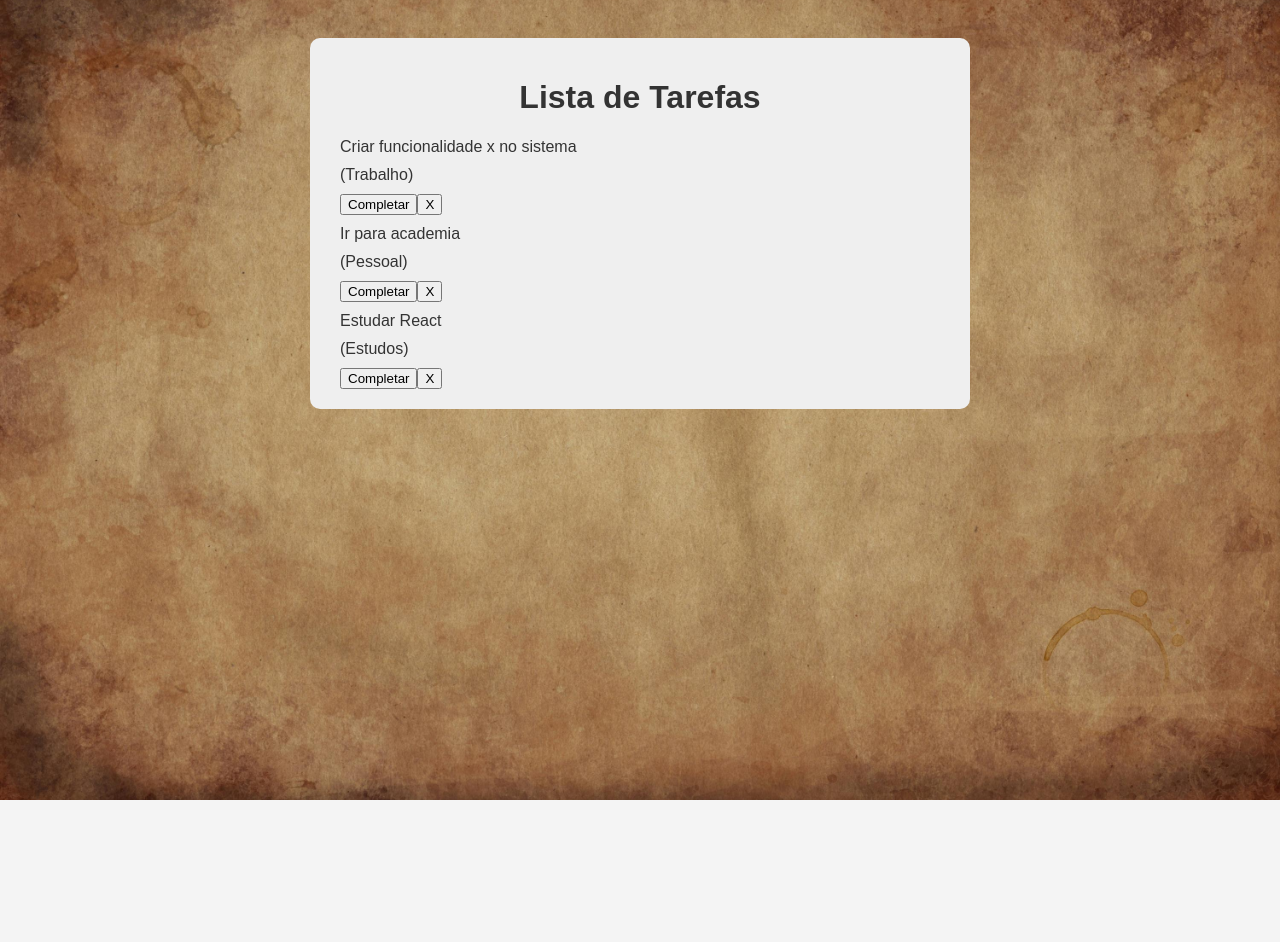
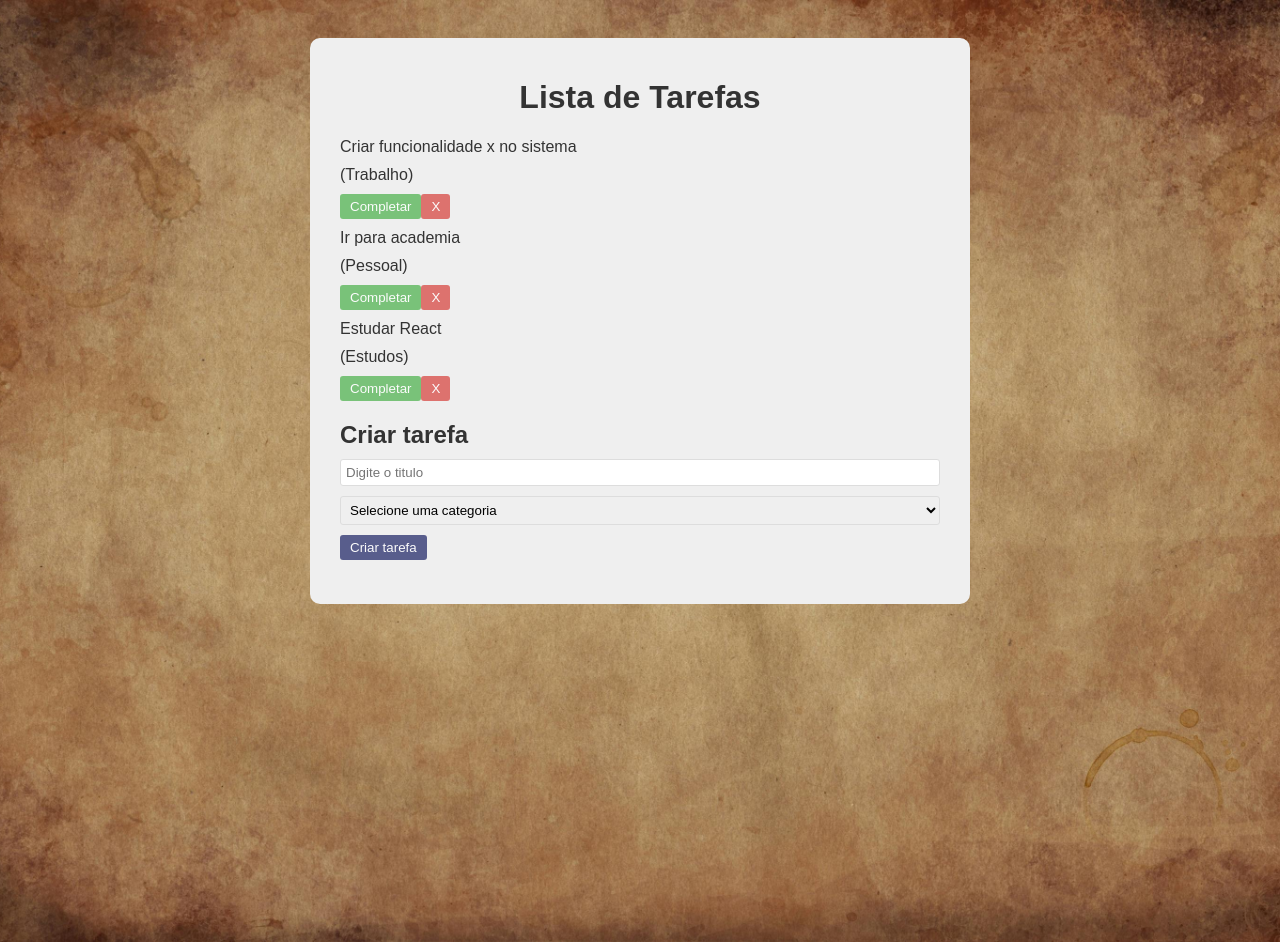
Before and after one commit to RogerioPortela94/Lista-de-tarefas-com-REACT, a React (Vite) app: page / in a window 1280 px wide. Before the commit the page ends 800 px from the top, so only its background shows below. Built offline with nearby package versions, Linux system fonts and the light colour scheme.

Commit message:
Criar nova tarefa
Função para criar nova tarefa na lista

```diff
--- a/src/App.css
+++ b/src/App.css
@@ -31,3 +31,38 @@
 input{
   box-sizing: border-box;
 }
+
+button{
+  background-color: #333974;
+  color: #fff;
+  padding: 5px 10px;
+  border: none;
+  border-radius: 3px;
+  cursor: pointer;
+  opacity: .8;
+  transition: .3s;
+}
+
+button:hover{
+  opacity: 1;
+}
+
+.complete{
+  background-color: #5cb85c;
+}
+
+.remove{
+  background-color: #d9534f;
+}
+
+.todo-form{
+  padding-bottom: 1.5rem;
+}
+
+input, select{
+  padding: 5px;
+  margin-bottom: 10px;
+  border: 1px solid #ddd;
+  border-radius: 3px;
+  width: 100%;
+}
--- a/src/App.jsx
+++ b/src/App.jsx
@@ -1,8 +1,10 @@
 import { useState } from 'react';
+import Todo from './components/Todo';
+import TodoForm from './components/TodoForm';
 import './App.css';
 
 function App() {
-  const [todos, setTodos] = useState([
+  const [todo, setTodo] = useState([
     {
       id: 1,
       text: "Criar funcionalidade x no sistema",
@@ -23,25 +25,28 @@
     }
   ]);
 
+  const addTodo = (text, category) =>{
+    const newTodos = [
+      ...todo,
+      {
+        id: Math.floor(Math.random()*10000),
+        text,
+        category,
+        isCompleted: false,
+      },
+    ];
+    setTodo(newTodos);
+  };
+
   return (
    <div className="app">
     <h1>Lista de Tarefas</h1>
     <div className='todo-lista'>
-      {todos.map((todos)=>(
-        <div className='todo'>
-          <div className='content'>
-            <p>{todos.text}</p>
-            <p className='category'>({todos.category})</p>
-          </div>
-          <div>
-            <button>Completar</button>
-            <button>X</button>
-          </div>
-        </div>
-      ))
-
-      }
+      {todo.map((todo)=>(
+        <Todo key={todo.id} todo={todo}/>
+      ))}
     </div>
+    <TodoForm addTodo={addTodo}/>
    </div>
   )
 }
--- /dev/null
+++ b/src/components/Todo.jsx
@@ -0,0 +1,20 @@
+import React from 'react'
+
+const Todo = ({todo}) => {
+
+
+  return (
+    <div className='todo'>
+        <div className='content'>
+            <p>{todo.text}</p>
+            <p className='category'>({todo.category})</p>
+        </div>
+        <div>
+            <button className='complete'>Completar</button>
+            <button className='remove'>X</button>
+        </div>
+    </div>
+  )
+}
+
+export default Todo
--- /dev/null
+++ b/src/components/TodoForm.jsx
@@ -0,0 +1,33 @@
+import {useState} from 'react'
+
+function TodoForm({addTodo}) {
+    const [value, setValue] = useState("");
+    const [category, setCategory] = useState("");
+
+    const handleSubmit = (e) => {
+        e.preventDefault()
+        if(!value || !category) return;
+        //adicionar tarefa
+        addTodo(value, category);
+        //limpar campos
+        setValue("");
+        setCategory("");
+    };
+    return (
+    <div className='todo-form'>
+      <h2>Criar tarefa</h2>
+      <form onSubmit={handleSubmit}>
+        <input type="text" placeholder='Digite o titulo' value={value} onChange={(e)=>setValue(e.target.value)}/>
+        <select value={category} onChange={(e)=>setCategory(e.target.value)}>
+            <option value="">Selecione uma categoria</option>
+            <option value="Trabalho">Trabalho</option>
+            <option value="Pessoal">Pessoal</option>
+            <option value="Estudos">Estudos</option>
+        </select>
+        <button type="submit">Criar tarefa</button>
+      </form>
+    </div>
+  )
+}
+
+export default TodoForm
```
